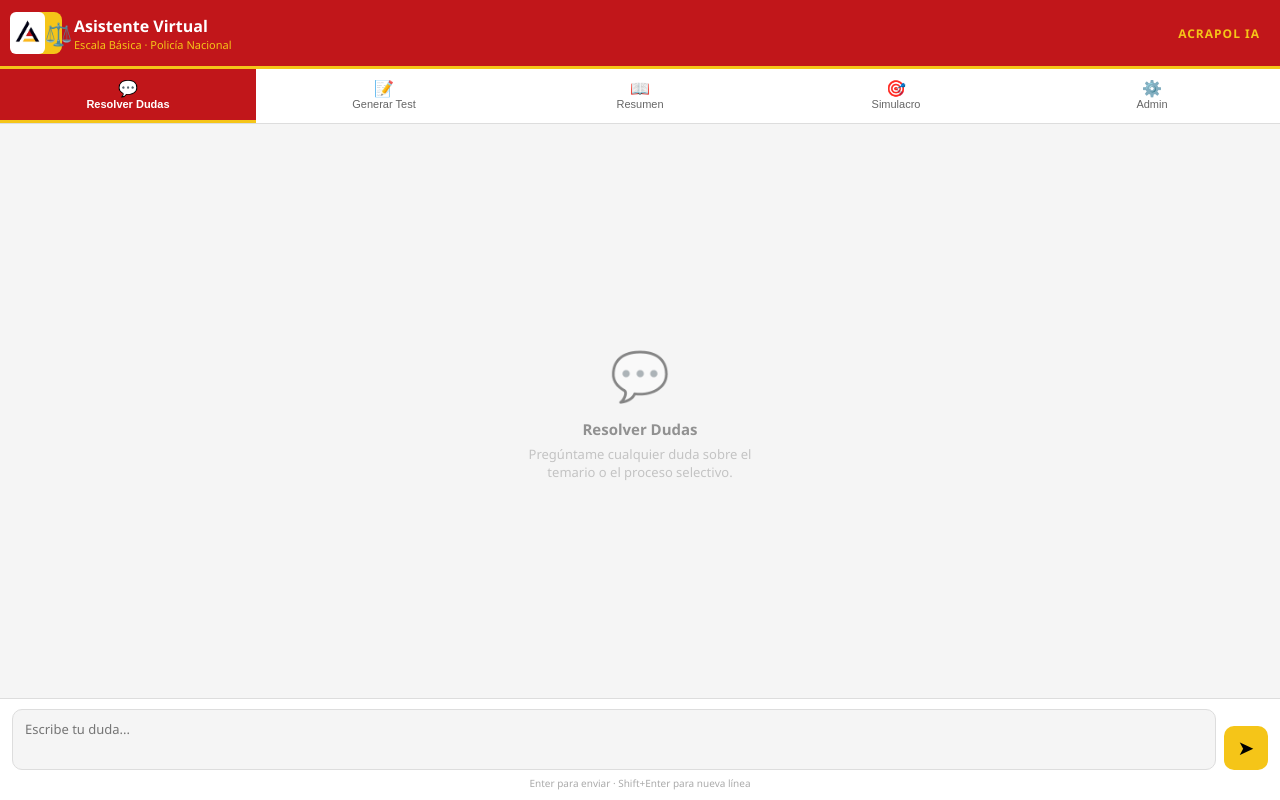
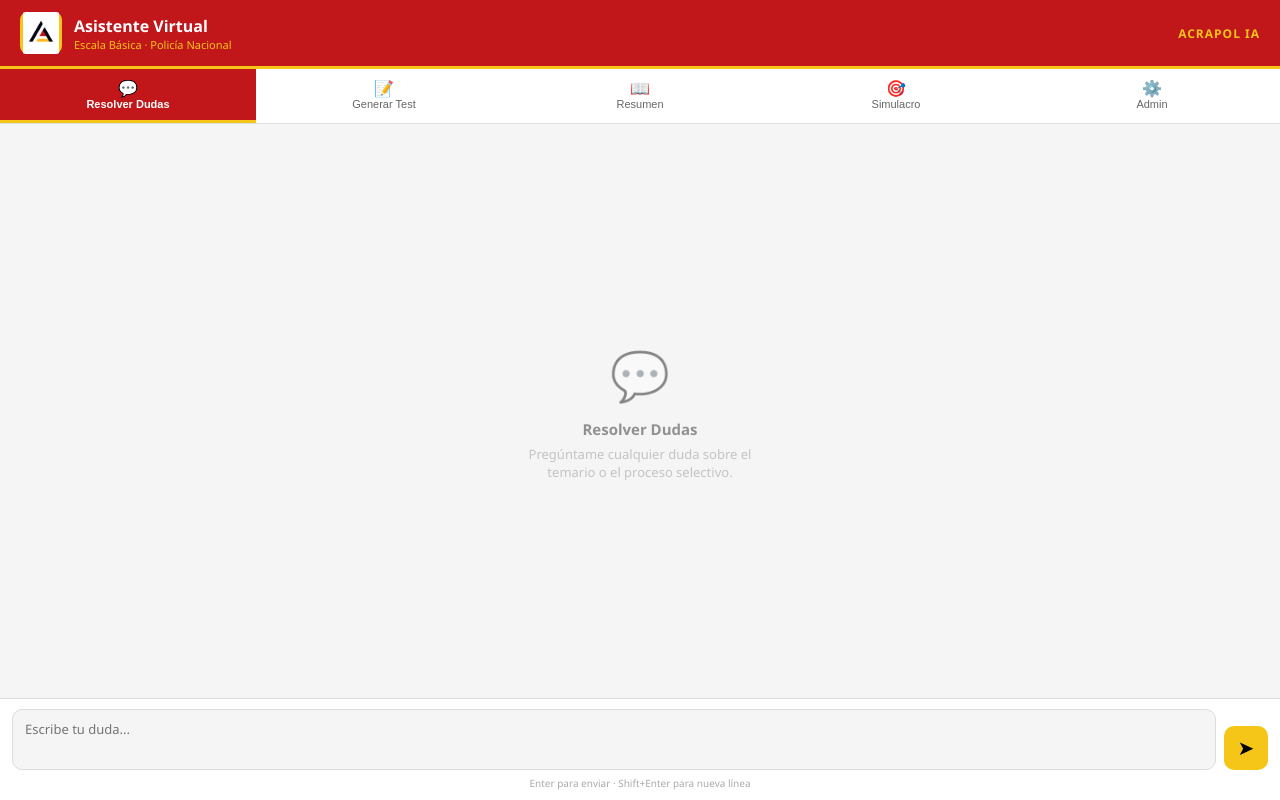
Before and after one commit to bbm-9/Acrapol-IA, a website: page index.html in a window 1280 px wide. Drawn offline with Linux system fonts and the light colour scheme.

Commit message:
Update index.html

```diff
--- a/index.html
+++ b/index.html
@@ -87,7 +87,7 @@
 
 <!-- CABECERA -->
 <div id="header">
-  <div class="logo"><img src="/Plantilla%20preguntas%20historias.jpg" style="width:42px; height:42px; object-fit:contain; border-radius:6px;" onerror="this.style.display='none'"/>⚖️</div>
+  <div class="logo"><img src="/Plantilla%20preguntas%20historias.jpg" style="width:42px; height:42px; object-fit:contain; border-radius:6px;" onerror="this.outerHTML='⚖️'"/></div>
   <div>
     <div class="titulo">Asistente Virtual</div>
     <div class="subtitulo">Escala Básica · Policía Nacional</div>
```
